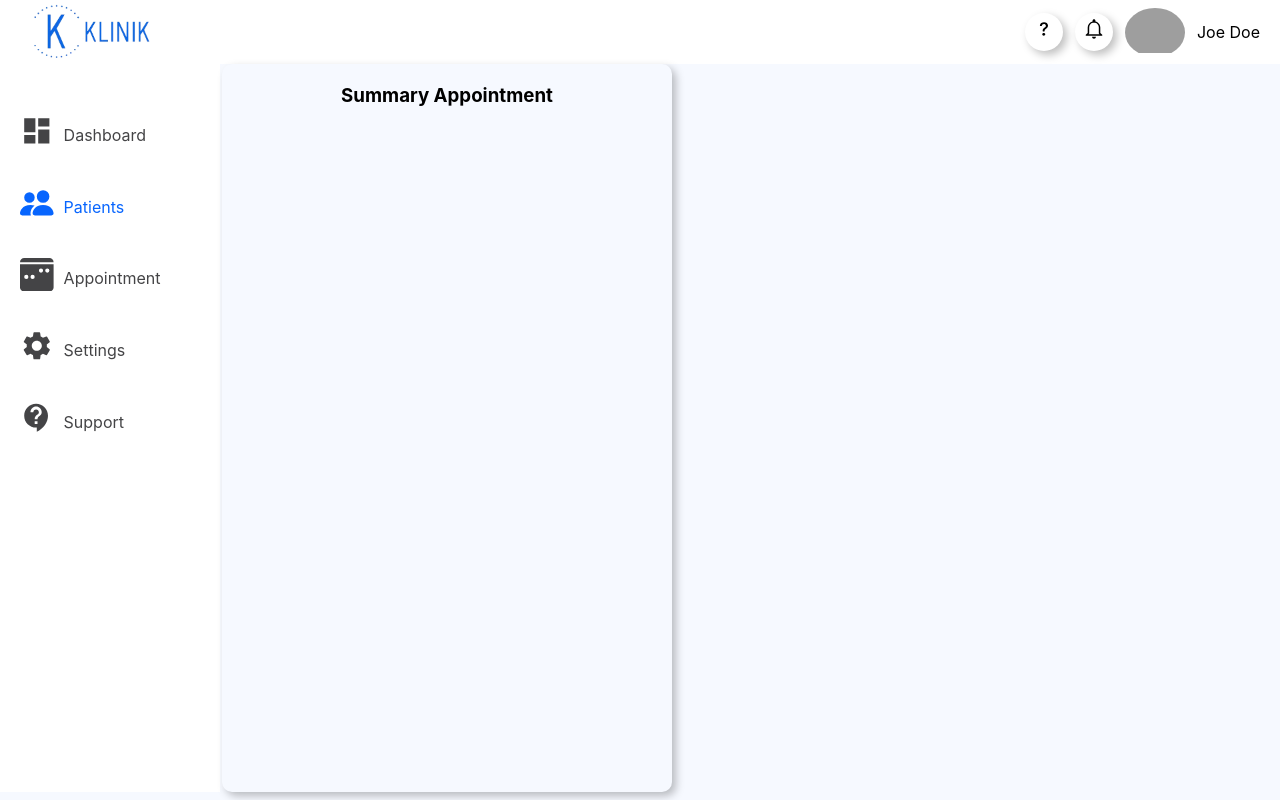
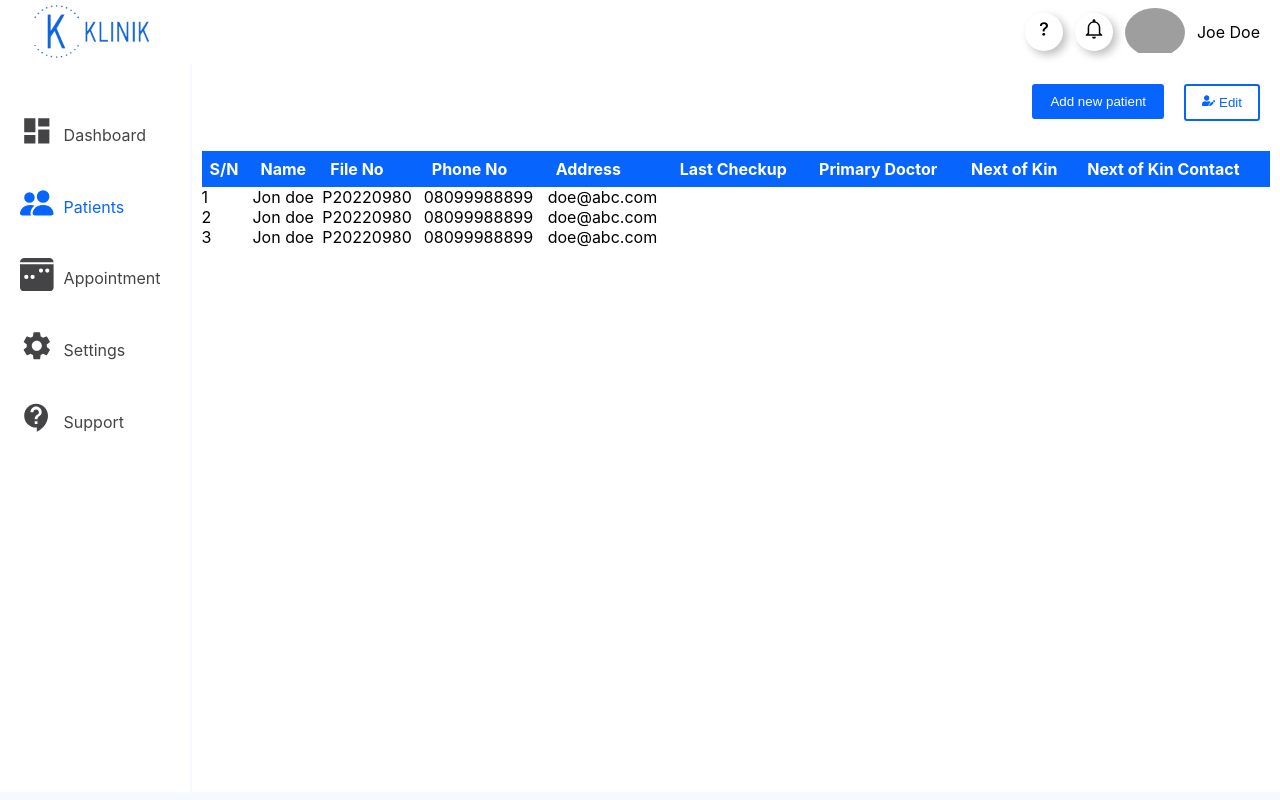
Before and after one commit to St-Pardon/klinik, a React (Create React App) app in the folder client/: page /dashboard/patients in a window 1280 px wide. Built offline with nearby package versions, Linux system fonts and the light colour scheme; grey boxes are pictures that could not be loaded.

Commit message:
:wrench: saving progress

```diff
--- a/client/src/App.js
+++ b/client/src/App.js
@@ -7,21 +7,44 @@ import StaffDashboard from "./routes/dashboard/staff.dashboard";
 import LandingPage from "./Landing-Page/landingPage";
 import OverviewContainer from "./containers/overview.container";
 import PatientsContainer from "./containers/patients.container";
+import StaffContainer from "./containers/staff.container";
+import NewPatientContainer from "./routes/registration/newPatient.container";
+import NewStaffContainer from "./routes/registration/newStaff.container";
 
 function App() {
-  const [user_type, setUser_type] = useState("patient");
+  const [user_type, setUser_type] = useState("staff");
   const router = createBrowserRouter([
     { path: "/", element: <LandingPage /> },
-    { path: "/signin", element: <Signin /> },
+    { path: "/signin", element: <Signin getUser={setUser_type} /> },
     {
       path: "/dashboard",
-      element: user_type === 'patient' ? <PatientDashboard /> : user_type === 'staff' ? <StaffDashboard /> : null,
+      element:
+        user_type === "patient" ? (
+          <PatientDashboard />
+        ) : user_type === "staff" ? (
+          <StaffDashboard />
+        ) : null,
       children: [
         {
           path: "overview",
           element: <OverviewContainer user_type={user_type} />,
         },
-        { path: "patients", element: <PatientsContainer user_type={user_type} /> },
+        {
+          path: "patients",
+          element: <PatientsContainer user_type={user_type} />,
+        },
+        {
+          path: "new_patient",
+          element: <NewPatientContainer />,
+        },
+        {
+          path: "new_staff",
+          element: <NewStaffContainer />,
+        },
+        {
+          path: "staff",
+          element: <StaffContainer />,
+        },
         { path: "appointment", element: <h3>Hello appointment</h3> },
         { path: "settings", element: <h3>Hello settings</h3> },
         { path: "support", element: <h3>Hello support</h3> },
--- a/client/src/containers/container.styled.jsx
+++ b/client/src/containers/container.styled.jsx
@@ -13,7 +13,7 @@ export const Section = styled.section`
 
 export const Row = styled.div`
   display: flex;
-  justify-content: flex-end;
+  justify-content: space-around;
 
   ${(props) =>
     props.right &&
--- a/client/src/containers/overview.container.jsx
+++ b/client/src/containers/overview.container.jsx
@@ -77,7 +77,7 @@ const OverviewContainer = ({ user_type }) => {
           </SummaryWidget>
         ) : null}
       </Row>
-      <Row>
+      {/* <Row>
         {user_type !== "staff" ? (
           <SummaryWidget>
             <SubHeading>Prescription History</SubHeading>
@@ -163,7 +163,43 @@ const OverviewContainer = ({ user_type }) => {
             <SubHeading>Lab Works</SubHeading>
           </SummaryWidget>
         ) : null}
-      </Row>
+      </Row> */}
+      <div>
+        <h4>12th January 2022</h4>
+        <div>
+          <p>
+            <span>Symptoms:</span> Headache, Sores, Nauseous
+          </p>
+          <p>
+            <span>Diagnosis:</span> Typhord Fever
+          </p>
+          <p>
+            <span>Doctors Comment:</span> Lorem, ipsum dolor sit amet
+            consectetur adipisicing elit. Laborum dicta adipisci accusantium
+            deserunt doloremque odio quasi voluptas, excepturi iusto dolores
+            debitis corrupti distinctio quo similique aspernatur sapiente
+            molestias eveniet ipsa.
+          </p>
+        </div>
+        <div>
+          <h4>Prescriptions</h4>
+          <p>
+            <span>Drug:</span> Paracetamol
+          </p>
+          <p>
+            <span>Dosage:</span> 2 tabs 3 times daily
+          </p>
+        </div>
+        <div>
+          <h4>Lab works</h4>
+          <p>
+            <span>Test:</span> Covid
+          </p>
+          <p>
+            <span>Result:</span> -ive
+          </p>
+        </div>
+      </div>
     </Section>
   );
 };
--- a/client/src/containers/patients.container.jsx
+++ b/client/src/containers/patients.container.jsx
@@ -1,13 +1,67 @@
 import React from "react";
-import SummaryWidget from "../components/widgets/summary.widget";
+import { FaUserEdit } from "react-icons/fa";
+import { Link } from "react-router-dom";
+import { Button } from "../components/button/button.styled";
+// import SummaryWidget from "../components/widgets/summary.widget";
+import { Row, Section, Table, Th, Thead } from "./container.styled";
 
 const PatientsContainer = () => {
   return (
-    <>
-      <SummaryWidget>
-        <h3>Summary Appointment</h3>
-      </SummaryWidget>
-    </>
+    <Section>
+      <Row right>
+        <div style={{ padding: "10px", display: "flex", gap: "20px" }}>
+          <Link to="new_patient">
+            <Button primary>Add new patient</Button>
+          </Link>
+          <Button>
+            <FaUserEdit /> Edit
+          </Button>
+        </div>
+      </Row>
+      <Row>
+        <Table>
+          <Thead>
+            <tr>
+              <Th>S/N</Th>
+              <Th>Name</Th>
+              <Th>File No</Th>
+              <Th>Phone No</Th>
+              <Th>Address</Th>
+              <Th>Last Checkup</Th>
+              <Th>Primary Doctor</Th>
+              <Th>Next of Kin</Th>
+              <Th>Next of Kin Contact</Th>
+            </tr>
+          </Thead>
+          <tbody>
+            <tr>
+              <td>1</td>
+              <td>Jon doe</td>
+              <td>P20220980</td>
+              <td>08099988899</td>
+              <td>doe@abc.com</td>
+              <td></td>
+            </tr>
+            <tr>
+              <td>2</td>
+              <td>Jon doe</td>
+              <td>P20220980</td>
+              <td>08099988899</td>
+              <td>doe@abc.com</td>
+              <td></td>
+            </tr>
+            <tr>
+              <td>3</td>
+              <td>Jon doe</td>
+              <td>P20220980</td>
+              <td>08099988899</td>
+              <td>doe@abc.com</td>
+              <td></td>
+            </tr>
+          </tbody>
+        </Table>
+      </Row>
+    </Section>
   );
 };
 
--- a/client/src/routes/authentication/signin.authentication.jsx
+++ b/client/src/routes/authentication/signin.authentication.jsx
@@ -3,13 +3,11 @@ import {Link} from 'react-router-dom'
 import Switch from "../../components/switch/switch.component";
 import { MdKeyboardBackspace } from "react-icons/md";
 import {
-  Fieldset,
-  Form,
-  Input,
   LoginContainer,
   Section,
 } from "./signin.styled";
 import { SubHeading } from "../../components/heading/heading.component";
+import { Fieldset, Form, Input } from "../../components/form/form.styled";
 
 const Signin = () => {
   const [file_no, setFile_no] = useState("");
--- a/client/src/routes/authentication/signin.styled.jsx
+++ b/client/src/routes/authentication/signin.styled.jsx
@@ -19,38 +19,3 @@ export const Section = styled.section`
       backround-repeat: norepeatg;
     `}
 `;
-
-export const Form = styled.form`
-  margin: 30px auto;
-  color: #84878c;
-  width: 80%;
-`;
-
-export const Fieldset = styled.fieldset`
-  width: 100%;
-  outline: none;
-  border: none;
-  margin-top: 30px;
-`;
-export const Input = styled.input`
-  padding: 10px;
-  margin: 10px 0;
-  width: 100%;
-  background-color: unset;
-  border: 1px solid #84878c;
-  outline-color: #84878c;
-  border-radius: 5px;
-  ${(props) =>
-    props.submit &&
-    css`
-      display: block;
-      background-color: #0765fe;
-      border-color: #0765fe;
-      color: #fff;
-      font-size: 1.05rem;
-      margin: 30px 0;
-      &:hover {
-        opacity: 80%;
-      }
-    `}
-`;
```
